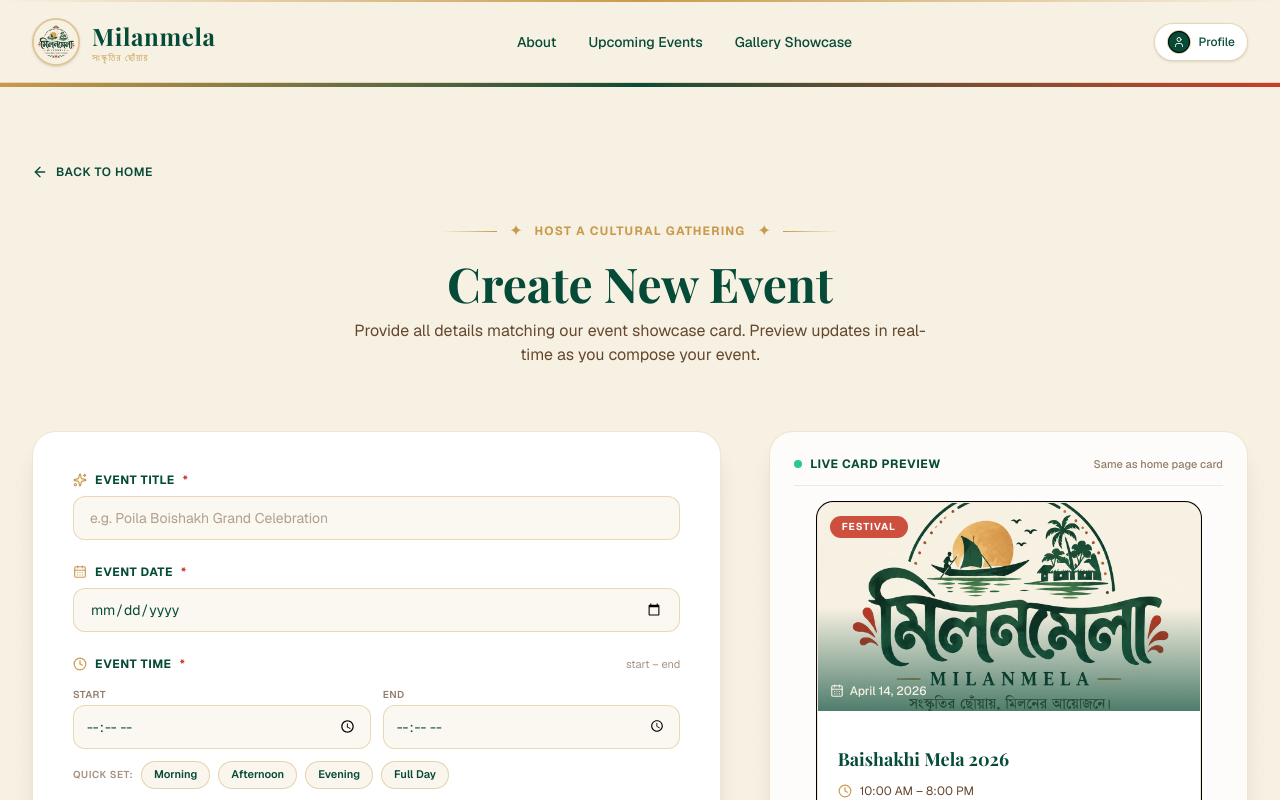
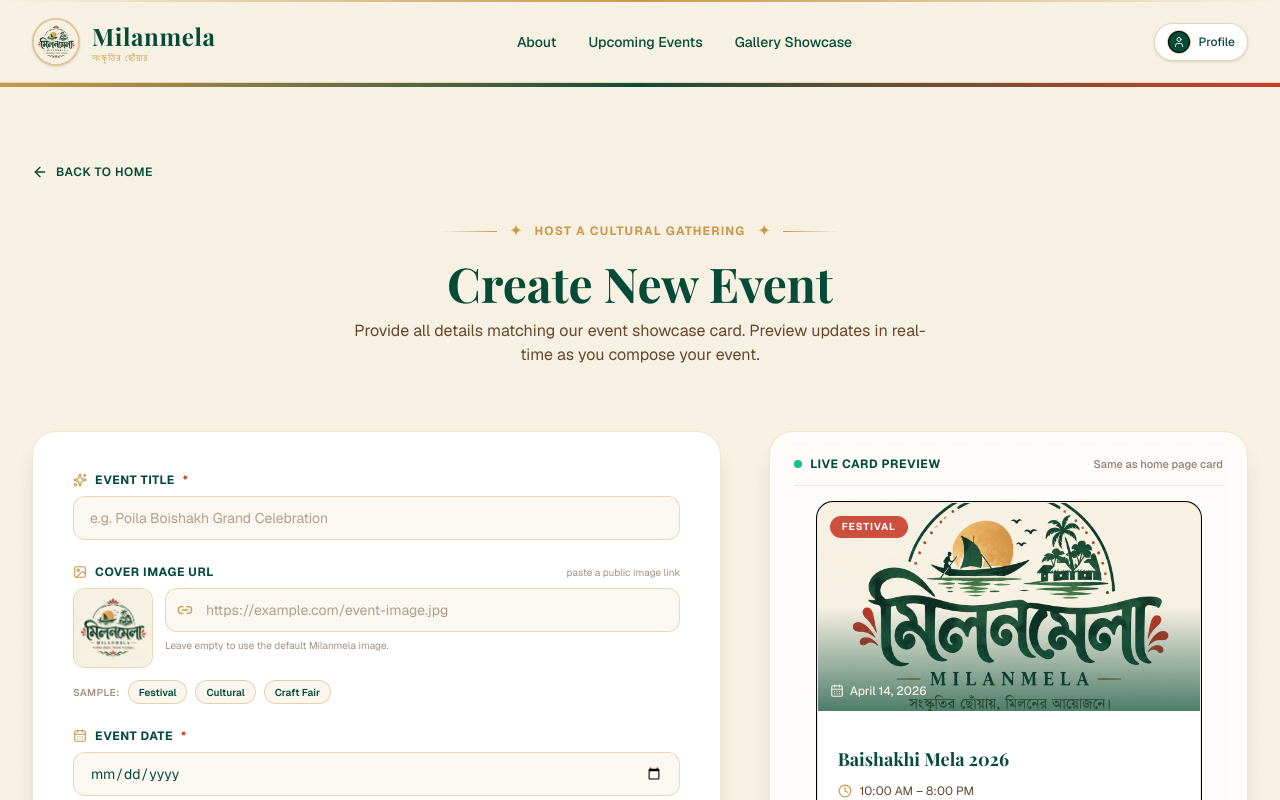
Before and after one commit to luminasalex/Milanmela-frontend, a Next.js app: page /create-event in a window 1280 px wide. Shown: the top 800 px of the page. Built offline with nearby package versions, Linux system fonts and the light colour scheme; a web font is replaced by a local one.

Commit message:
feat: add EventCard component and create-event page with live preview

```diff
--- a/src/app/create-event/page.tsx
+++ b/src/app/create-event/page.tsx
@@ -13,6 +13,9 @@ import {
     ChevronDown,
     Palette,
     ArrowLeft,
+    ImageIcon,
+    Link2,
+    X,
 } from "lucide-react";
 import Link from "next/link";
 import { Button } from "@/components/ui/button";
@@ -36,6 +39,8 @@ const CATEGORY_COLORS: Record<string, string> = {
     Other: "bg-[#064B38]/10 text-[#064B38]",
 };
 
+const DEFAULT_IMAGE = "/Milanmela.png";
+
 interface EventFormData {
     title: string;
     date: string;
@@ -44,6 +49,7 @@ interface EventFormData {
     location: string;
     category: string;
     description: string;
+    imageUrl: string;
 }
 
 const initialForm: EventFormData = {
@@ -54,6 +60,7 @@ const initialForm: EventFormData = {
     location: "",
     category: "Festival",
     description: "",
+    imageUrl: "",
 };
 
 function formatDate(raw: string): string {
@@ -84,10 +91,6 @@ function formatTimeRange(start: string, end: string): string {
     return s || e || "";
 }
 
-/**
- * Auto-complete detection based on date + end time.
- * Fully deterministic because inputs are HTML time pickers.
- */
 function isEventCompleted(date: string, endTime: string): boolean {
     if (!date) return false;
     const eventDate = new Date(date);
@@ -114,12 +117,14 @@ export default function CreateEventPage() {
     const [form, setForm] = useState<EventFormData>(initialForm);
     const [submitted, setSubmitted] = useState(false);
     const [isSubmitting, setIsSubmitting] = useState(false);
+    const [imageError, setImageError] = useState(false);
 
-    // Auto-detect completion based on date + end time
     const autoCompleted = useMemo(
         () => isEventCompleted(form.date, form.endTime),
         [form.date, form.endTime]
     );
+
+    const previewImage = form.imageUrl?.trim() || DEFAULT_IMAGE;
 
     function handleChange(
         e: React.ChangeEvent<
@@ -128,14 +133,19 @@ export default function CreateEventPage() {
     ) {
         const target = e.target;
         setForm((prev) => ({ ...prev, [target.name]: target.value }));
+        if (target.name === "imageUrl") setImageError(false);
     }
 
-    /** Quick preset: fill start & end time with common windows. */
     function applyPreset(start: string, end: string) {
         setForm((prev) => ({ ...prev, startTime: start, endTime: end }));
     }
 
-    async function handleSubmit(e: React.FormEvent) {
+    function clearImage() {
+        setForm((prev) => ({ ...prev, imageUrl: "" }));
+        setImageError(false);
+    }
+
+    async function handleSubmit(e: React.FormEvent<HTMLFormElement>) {
         e.preventDefault();
         setIsSubmitting(true);
         await new Promise((resolve) => setTimeout(resolve, 600));
@@ -146,6 +156,7 @@ export default function CreateEventPage() {
     function handleReset() {
         setForm(initialForm);
         setSubmitted(false);
+        setImageError(false);
     }
 
     const previewCardProps = {
@@ -160,6 +171,8 @@ export default function CreateEventPage() {
         categoryColor:
             CATEGORY_COLORS[form.category] || "bg-[#C83D2B]/90 text-white",
         isCompleted: autoCompleted,
+        image: previewImage,
+        imageUrl: previewImage,
     };
 
     return (
@@ -249,6 +262,7 @@ export default function CreateEventPage() {
 
                         <div className="flex flex-col sm:flex-row gap-3 justify-center">
                             <Button
+                                type="button"
                                 onClick={handleReset}
                                 className="rounded-full bg-[#064B38] text-[#F7F1E3] hover:bg-[#064B38]/85 px-6"
                             >
@@ -256,6 +270,7 @@ export default function CreateEventPage() {
                             </Button>
                             <Link href="/">
                                 <Button
+                                    type="button"
                                     variant="outline"
                                     className="w-full sm:w-auto rounded-full border-[#064B38] text-[#064B38] hover:bg-[#064B38] hover:text-[#F7F1E3] px-6"
                                 >
@@ -274,7 +289,7 @@ export default function CreateEventPage() {
                             transition={{ duration: 0.5 }}
                             className="lg:col-span-7 bg-white rounded-3xl border border-[#C99A4B]/25 shadow-xl p-6 sm:p-8 md:p-10"
                         >
-                            <form onSubmit={handleSubmit} className="space-y-6">
+                            <form onSubmit={handleSubmit} noValidate className="space-y-6">
                                 {/* Event Title */}
                                 <div className="space-y-2">
                                     <label
@@ -294,6 +309,100 @@ export default function CreateEventPage() {
                                         placeholder="e.g. Poila Boishakh Grand Celebration"
                                         className="w-full h-11 px-4 rounded-xl border border-[#C99A4B]/35 bg-[#F7F1E3]/50 text-sm text-[#064B38] placeholder:text-[#65472D]/50 focus:outline-none focus:ring-2 focus:ring-[#064B38]/30 focus:border-[#064B38] transition-all"
                                     />
+                                </div>
+
+                                {/* Cover Image by URL only */}
+                                <div className="space-y-2">
+                                    <div className="flex items-center justify-between">
+                                        <label
+                                            htmlFor="imageUrl"
+                                            className="flex items-center gap-2 text-xs font-bold uppercase tracking-wider text-[#064B38]"
+                                        >
+                                            <ImageIcon className="size-3.5 text-[#C99A4B]" />
+                                            Cover Image URL
+                                        </label>
+                                        <span className="text-[10px] lowercase text-[#65472D]/60">
+                                            paste a public image link
+                                        </span>
+                                    </div>
+
+                                    <div className="flex items-stretch gap-3">
+                                        {/* Thumbnail preview */}
+                                        <div className="relative w-20 h-20 shrink-0 rounded-xl overflow-hidden border border-[#C99A4B]/35 bg-[#F7F1E3]/60">
+                                            {previewImage && !imageError ? (
+                                                // eslint-disable-next-line @next/next/no-img-element
+                                                <img
+                                                    src={previewImage}
+                                                    alt="Cover preview"
+                                                    className="w-full h-full object-cover"
+                                                    onError={() => setImageError(true)}
+                                                />
+                                            ) : (
+                                                <div className="w-full h-full flex items-center justify-center text-[#C99A4B]">
+                                                    <ImageIcon className="size-6" />
+                                                </div>
+                                            )}
+                                        </div>
+
+                                        {/* URL input */}
+                                        <div className="flex-1">
+                                            <div className="relative">
+                                                <Link2 className="absolute left-3 top-1/2 -translate-y-1/2 size-4 text-[#C99A4B] pointer-events-none" />
+                                                <input
+                                                    id="imageUrl"
+                                                    name="imageUrl"
+                                                    type="url"
+                                                    value={form.imageUrl ?? ""}
+                                                    onChange={handleChange}
+                                                    placeholder="https://example.com/event-image.jpg"
+                                                    className="w-full h-11 pl-10 pr-10 rounded-xl border border-[#C99A4B]/35 bg-[#F7F1E3]/50 text-sm text-[#064B38] placeholder:text-[#65472D]/50 focus:outline-none focus:ring-2 focus:ring-[#064B38]/30 focus:border-[#064B38] transition-all"
+                                                />
+                                                {form.imageUrl && (
+                                                    <button
+                                                        type="button"
+                                                        onClick={clearImage}
+                                                        aria-label="Clear image"
+                                                        className="absolute right-2 top-1/2 -translate-y-1/2 size-7 rounded-full flex items-center justify-center text-[#65472D]/70 hover:bg-[#C83D2B]/10 hover:text-[#C83D2B] transition-colors"
+                                                    >
+                                                        <X className="size-4" />
+                                                    </button>
+                                                )}
+                                            </div>
+                                            <p className="mt-1.5 text-[10px] text-[#65472D]/60">
+                                                Leave empty to use the default Milanmela image.
+                                            </p>
+                                        </div>
+                                    </div>
+
+                                    {/* Preset image suggestions */}
+                                    <div className="flex flex-wrap items-center gap-2 pt-1">
+                                        <span className="text-[10px] uppercase tracking-wider text-[#65472D]/60 font-semibold">
+                                            Sample:
+                                        </span>
+                                        {[
+                                            { label: "Festival", url: "https://images.unsplash.com/photo-1533174072545-7a4b6ad7a6c3?auto=format&fit=crop&q=80&w=800" },
+                                            { label: "Cultural", url: "https://images.unsplash.com/photo-1514525253161-7a46d19cd819?auto=format&fit=crop&q=80&w=800" },
+                                            { label: "Craft Fair", url: "https://images.unsplash.com/photo-1607604276583-eef5d076aa5f?auto=format&fit=crop&q=80&w=800" },
+                                        ].map((p) => (
+                                            <button
+                                                key={p.label}
+                                                type="button"
+                                                onClick={() => {
+                                                    setForm((prev) => ({ ...prev, imageUrl: p.url }));
+                                                    setImageError(false);
+                                                }}
+                                                className="px-2.5 h-6 rounded-full text-[10px] font-semibold border border-[#C99A4B]/40 text-[#064B38] bg-[#F7F1E3]/60 hover:bg-[#064B38] hover:text-[#F7F1E3] transition-colors"
+                                            >
+                                                {p.label}
+                                            </button>
+                                        ))}
+                                    </div>
+
+                                    {imageError && (
+                                        <p className="text-[11px] text-[#C83D2B] flex items-center gap-1.5">
+                                            <span>⚠</span> Couldn&apos;t load this image. Check the URL and try again.
+                                        </p>
+                                    )}
                                 </div>
 
                                 {/* Date */}
@@ -316,7 +425,7 @@ export default function CreateEventPage() {
                                     />
                                 </div>
 
-                                {/* Time Range — two native time pickers */}
+                                {/* Time Range */}
                                 <div className="space-y-2">
                                     <div className="flex items-center justify-between">
                                         <label
@@ -363,7 +472,6 @@ export default function CreateEventPage() {
                                         </div>
                                     </div>
 
-                                    {/* Quick presets */}
                                     <div className="flex flex-wrap items-center gap-2 pt-1">
                                         <span className="text-[10px] uppercase tracking-wider text-[#65472D]/60 font-semibold">
                                             Quick set:
@@ -390,8 +498,8 @@ export default function CreateEventPage() {
                                 {form.date && form.endTime && (
                                     <div
                                         className={`flex items-start gap-2.5 p-3 rounded-xl border text-xs transition-colors ${autoCompleted
-                                                ? "bg-[#064B38]/5 border-[#064B38]/20 text-[#064B38]"
-                                                : "bg-[#C99A4B]/5 border-[#C99A4B]/25 text-[#65472D]"
+                                            ? "bg-[#064B38]/5 border-[#064B38]/20 text-[#064B38]"
+                                            : "bg-[#C99A4B]/5 border-[#C99A4B]/25 text-[#65472D]"
                                             }`}
                                     >
                                         <span
@@ -429,7 +537,7 @@ export default function CreateEventPage() {
                                     />
                                 </div>
 
-                                {/* Category Selection */}
+                                {/* Category */}
                                 <div className="space-y-2">
                                     <label
                                         htmlFor="category"
@@ -490,7 +598,7 @@ export default function CreateEventPage() {
                                     />
                                 </div>
 
-                                {/* Submit button */}
+                                {/* Submit */}
                                 <div className="pt-2">
                                     <Button
                                         type="submit"
--- a/src/components/home/EventCard.tsx
+++ b/src/components/home/EventCard.tsx
@@ -1,3 +1,6 @@
+"use client";
+
+import { useState } from "react";
 import Image from "next/image";
 import { CalendarDays, MapPin, Clock, ArrowRight } from "lucide-react";
 import { Button } from "@/components/ui/button";
@@ -12,6 +15,8 @@ export interface EventCardProps {
   description: string;
   categoryColor?: string;
   isCompleted?: boolean;
+  image?: string;
+  imageUrl?: string;
 }
 
 export default function EventCard({
@@ -23,19 +28,33 @@ export default function EventCard({
   description,
   categoryColor = "bg-[#064B38]/10 text-[#064B38]",
   isCompleted = false,
+  image,
+  imageUrl,
 }: EventCardProps) {
+  const rawSrc = (image || imageUrl || "").trim();
+  const [failedSrc, setFailedSrc] = useState<string | null>(null);
+
+  const displaySrc = failedSrc === rawSrc || !rawSrc ? "/Milanmela.png" : rawSrc;
+  const isExternal =
+    typeof displaySrc === "string" &&
+    (displaySrc.startsWith("http://") ||
+      displaySrc.startsWith("https://") ||
+      displaySrc.startsWith("//"));
+
   return (
     <Card className="group flex flex-col h-full overflow-hidden border border-[#C99A4B]/25 bg-white hover:shadow-2xl transition-all duration-300 hover:-translate-y-1.5 rounded-2xl p-0">
       {/* Image */}
-      <div className="relative h-52 w-full overflow-hidden">
+      <div className="relative h-52 w-full overflow-hidden bg-[#064B38]/10">
         <Image
-          src="/Milanmela.png"
-          alt={title}
+          src={displaySrc}
+          alt={title || "Event Image"}
           fill
+          unoptimized={isExternal}
+          onError={() => setFailedSrc(rawSrc)}
           className="object-cover object-center transition-transform duration-500 group-hover:scale-105"
         />
         {/* Gradient overlay */}
-        <div className="absolute inset-0 bg-gradient-to-t from-[#064B38]/70 via-transparent to-transparent" />
+        <div className="absolute inset-0 bg-gradient-to-t from-[#064B38]/70 via-transparent to-transparent pointer-events-none" />
 
         {/* Category badge */}
         <div className="absolute top-3 left-3">
```
